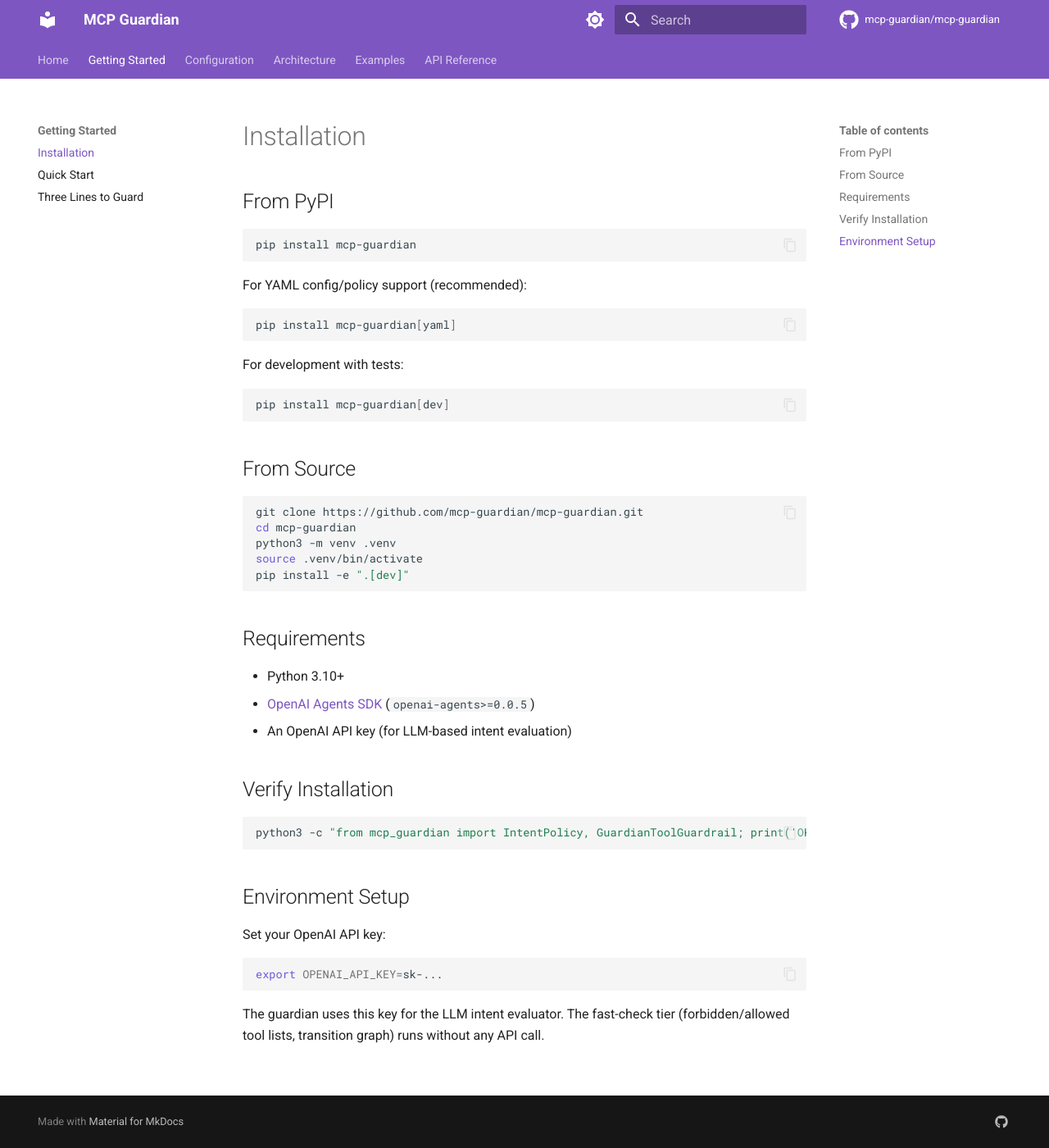
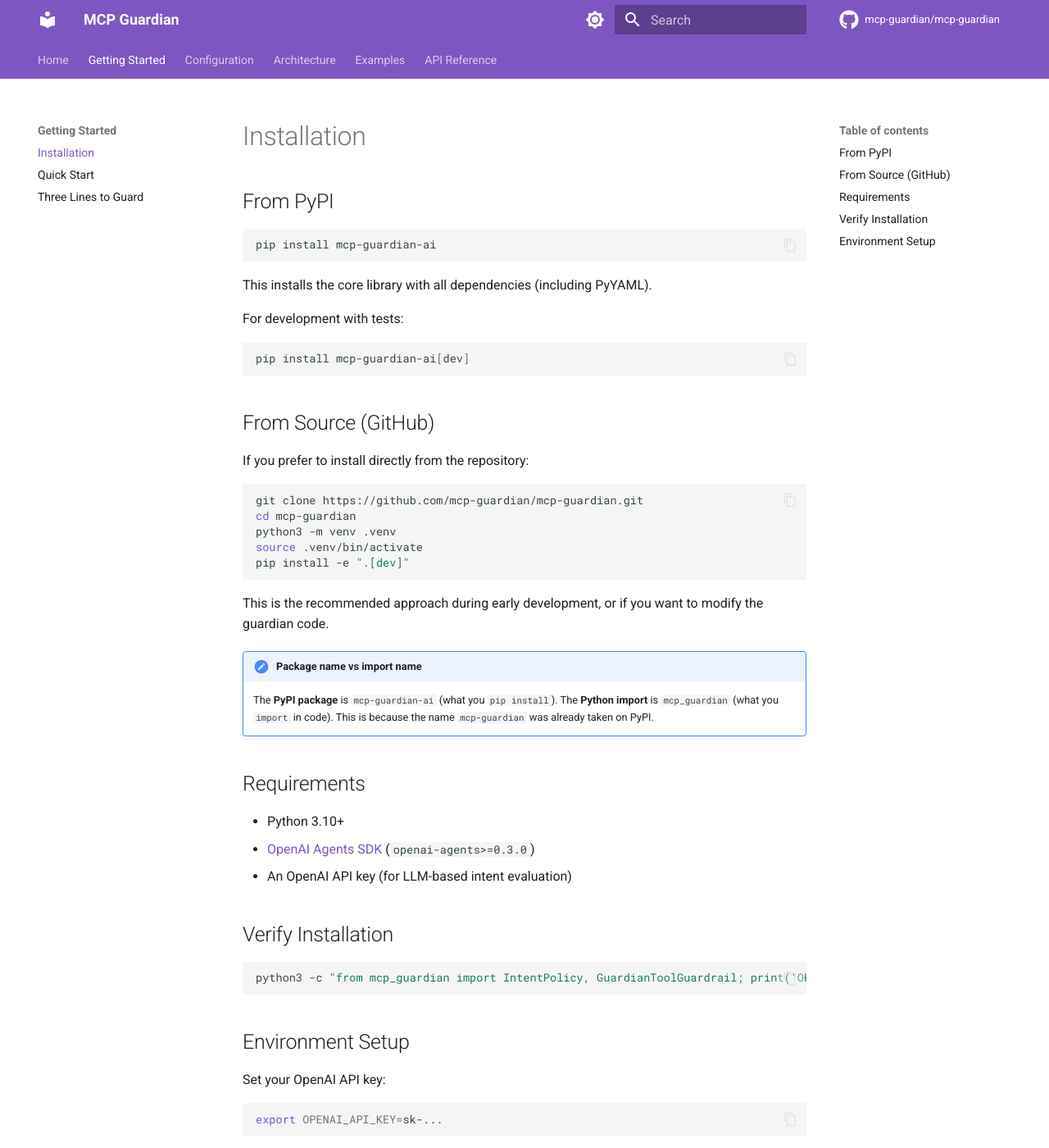
Before and after one commit to mcp-guardian/mcp-guardian, an MkDocs documentation site: the page built from docs/getting-started/installation.md, in a window 1280 px wide and 1400 px high. Shown: the whole window at 82% size. Built offline with MkDocs 1.6.1 and Material for MkDocs 9.7.7, drawn with Linux system fonts in a browser that asks for light colours; comment, search, counter and statistics services are not loaded.

Commit message:
Rename PyPI package to mcp-guardian-ai, make pyyaml a core dep
- Package name: mcp-guardian-ai (mcp-guardian was taken on PyPI)
- Import name unchanged: mcp_guardian
- PyYAML moved from optional to core dependency
- Removed [yaml] extra (no longer needed)
- Updated install docs with PyPI + git methods
- Added note about package name vs import name
- Fixed GitHub URLs to mcp-guardian org

Co-Authored-By: Claude Opus 4.6 <noreply@anthropic.com>

````diff
--- a/docs/getting-started/installation.md
+++ b/docs/getting-started/installation.md
@@ -3,22 +3,20 @@
 ## From PyPI
 
 ```bash
-pip install mcp-guardian
+pip install mcp-guardian-ai
 ```
 
-For YAML config/policy support (recommended):
-
-```bash
-pip install mcp-guardian[yaml]
-```
+This installs the core library with all dependencies (including PyYAML).
 
 For development with tests:
 
 ```bash
-pip install mcp-guardian[dev]
+pip install mcp-guardian-ai[dev]
 ```
 
-## From Source
+## From Source (GitHub)
+
+If you prefer to install directly from the repository:
 
 ```bash
 git clone https://github.com/mcp-guardian/mcp-guardian.git
@@ -28,10 +26,17 @@ source .venv/bin/activate
 pip install -e ".[dev]"
 ```
 
+This is the recommended approach during early development, or if you want to modify the guardian code.
+
+!!! note "Package name vs import name"
+    The **PyPI package** is `mcp-guardian-ai` (what you `pip install`).
+    The **Python import** is `mcp_guardian` (what you `import` in code).
+    This is because the name `mcp-guardian` was already taken on PyPI.
+
 ## Requirements
 
 - Python 3.10+
-- [OpenAI Agents SDK](https://github.com/openai/openai-agents-python) (`openai-agents>=0.0.5`)
+- [OpenAI Agents SDK](https://github.com/openai/openai-agents-python) (`openai-agents>=0.3.0`)
 - An OpenAI API key (for LLM-based intent evaluation)
 
 ## Verify Installation
````
Also changed, not shown: pyproject.toml (+6 -9 lines), 2 other files.
